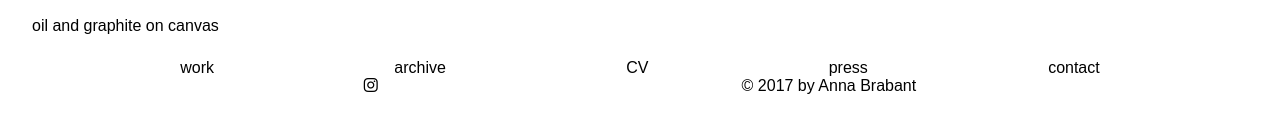
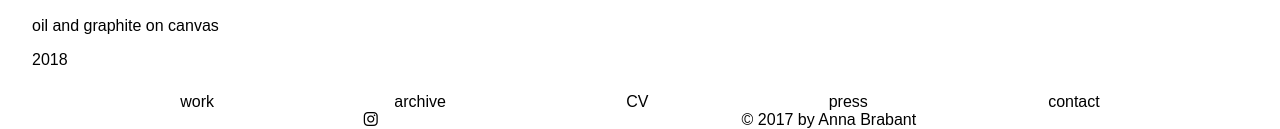
Before and after one commit to wommy/annabrab, an Eleventy site: page src/11ty/work/flu.md in a window 1280 px wide. Shown: the part 1009-1138 px from the top of the page. Before the commit the page ends 1104 px from the top, so only its background shows below. Built offline with nearby package versions, Linux system fonts and the light colour scheme; Eleventy itself is replaced by a stand-in of ours; files that its build step writes are made by us from their sources.

Commit message:
added missing year

```diff
--- a/src/11ty/_includes/_thicker.njk
+++ b/src/11ty/_includes/_thicker.njk
@@ -4,3 +4,4 @@ layout: _post
 <img src="/__static/images/{{ title }}-half.jpg" alt="{{ title }}" class='img-scaledown'>
 <h2>{{ title }}</h2>
 <p>{{ description }}</p>
+<p>{{ year }}</p>
```
